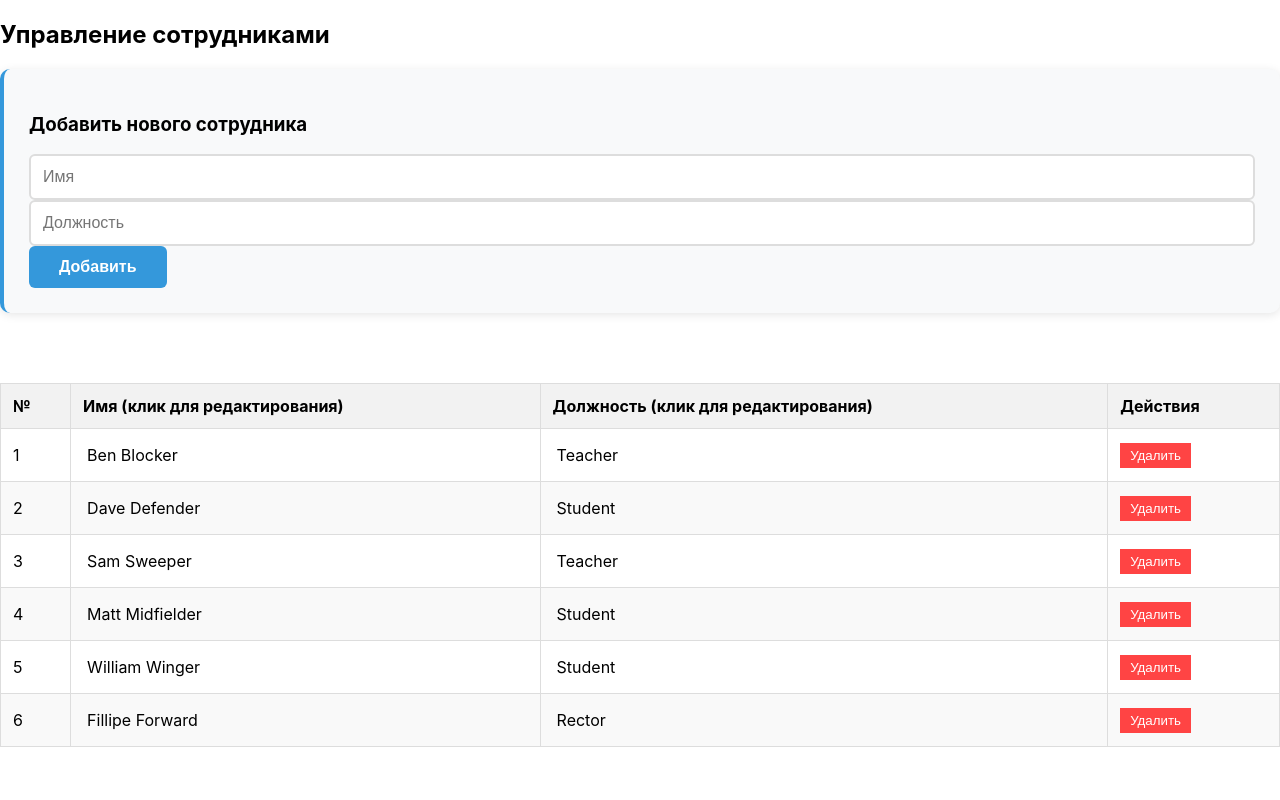
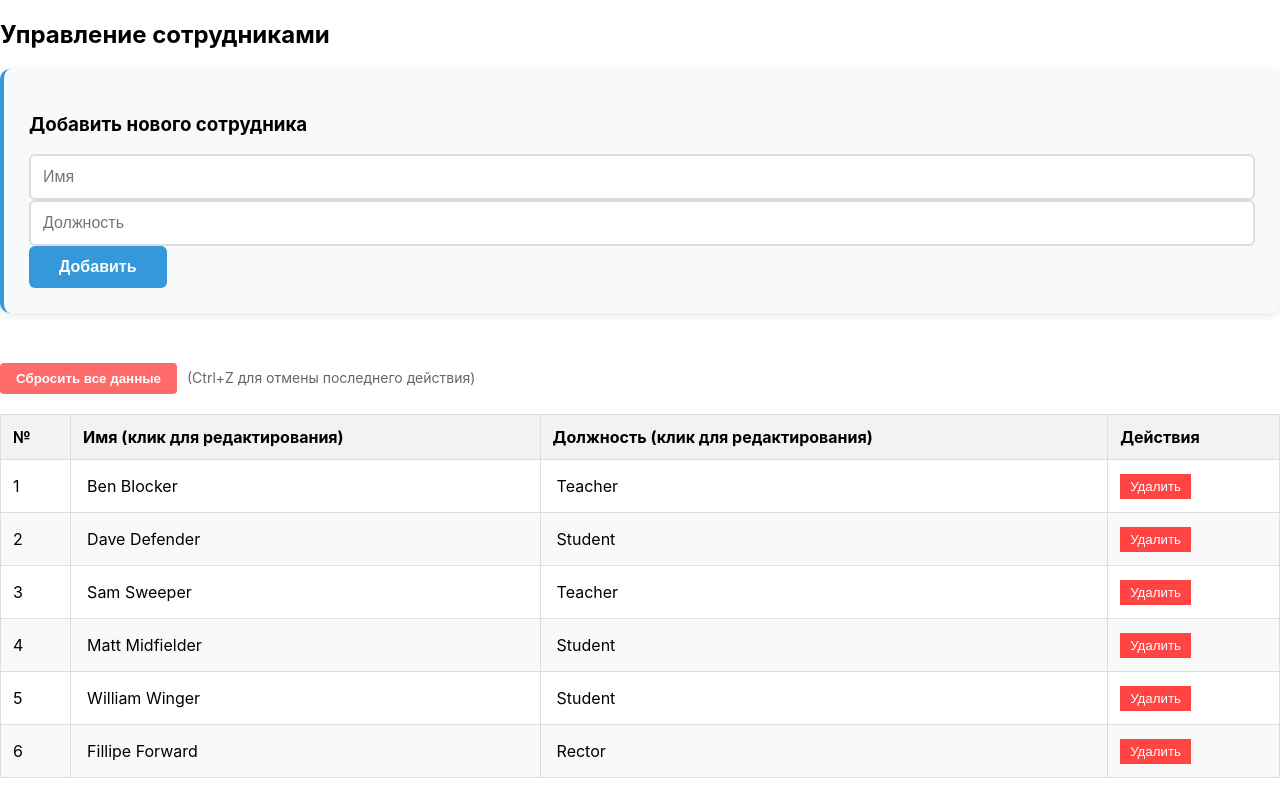
Before and after one commit to top-secret666/-, a React (Create React App) app: page / in a window 1280 px wide. Built offline with nearby package versions, Linux system fonts and the light colour scheme.

Commit message:
feat: add reset button

```diff
--- a/src/employees/Employees.js
+++ b/src/employees/Employees.js
@@ -1,8 +1,9 @@
+"use client"
 
 import Form from "./components/Form"
 import Table from "./components/Table"
 
-function Employees({ employees, onAdd, onUpdate, onDelete }) {
+function Employees({ employees, onAdd, onUpdate, onDelete, onResetAll }) {
   return (
     <div>
       <h2>Управление сотрудниками</h2>
@@ -11,6 +12,26 @@ function Employees({ employees, onAdd, onUpdate, onDelete }) {
 
       <br />
 
+      <div style={{ marginBottom: "10px" }}>
+        <button
+          onClick={onResetAll}
+          style={{
+            padding: "8px 16px",
+            backgroundColor: "#ff6b6b",
+            color: "white",
+            border: "none",
+            borderRadius: "4px",
+            cursor: "pointer",
+            fontWeight: "bold",
+          }}
+        >
+          Сбросить все данные
+        </button>
+        <span style={{ marginLeft: "10px", fontSize: "14px", color: "#666" }}>
+          (Ctrl+Z для отмены последнего действия)
+        </span>
+      </div>
+
       <Table employees={employees} onUpdate={onUpdate} onDelete={onDelete} />
     </div>
   )
```
